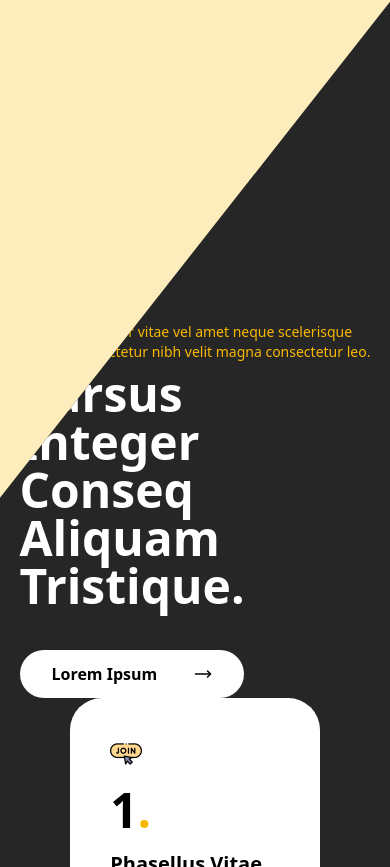
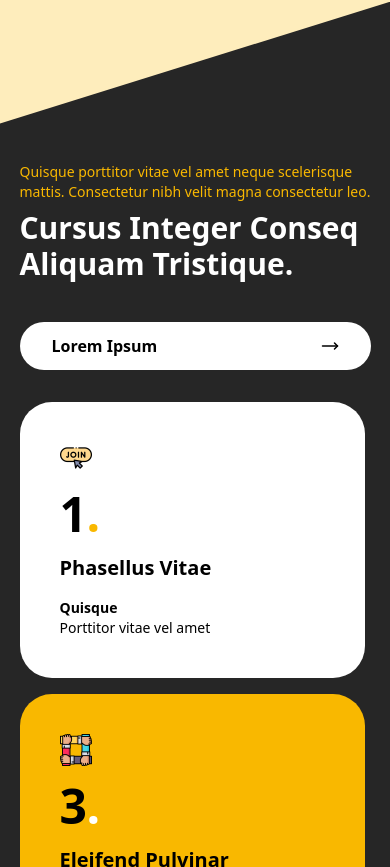
Before and after one commit to aimun-naharr/design-task, a React (Vite) app: page / in a window 390 px wide. Shown: the part 1017-1884 px from the top of the page. Built offline with nearby package versions, Linux system fonts and the light colour scheme.

Commit message:
Enhance responsiveness of Services , Thought and topService component

```diff
--- a/src/App.css
+++ b/src/App.css
@@ -18,6 +18,9 @@ img {
   height: 100%;
 }
 
-.custom-clip-path {
+.custom-clip-path-md {
   clip-path: polygon(0 20%, 100% 0, 100% 80%, 0% 100%);
 }
+.custom-clip-path-xs {
+  clip-path: polygon(0 6%, 100% 0, 100% 94%, 0% 100%);
+}
--- a/src/components/home/Services.jsx
+++ b/src/components/home/Services.jsx
@@ -8,10 +8,13 @@ const ServiceCard = ({ service, i }) => {
   return (
     <div
       key={service.title}
-      className={cn("flex flex-col gap-4 p-10 rounded-4xl max-w-[350px] mt-0", {
-        "bg-white": i === 0 || i === 3,
-        "bg-orange": i === 1 || i === 2,
-      })}
+      className={cn(
+        "flex flex-col gap-4 p-10 rounded-4xl max-w-[345px] w-full mt-0",
+        {
+          "bg-white": i === 0 || i === 3,
+          "bg-orange": i === 1 || i === 2,
+        }
+      )}
     >
       <div className="w-8">
         <img src={service.icon} alt={service.title} />
@@ -65,21 +68,21 @@ export default function Services() {
   ];
   return (
     <section className="  relative  ">
-      <div className="  pt-[20rem] py-[30rem] bg-dark  custom-clip-path">
+      <div className="pt-[10rem] py-[30rem]  md:pt-[20rem] md:py-[30rem] bg-dark  md:custom-clip-path-md custom-clip-path-xs">
         <div className="container">
-          <div className="flex flex-col md:flex-row items-center justify-center  md:justify-between ">
+          <div className="flex flex-col md:flex-row items-center justify-center  md:justify-between gap-8">
             {/* left */}
             <div className="max-w-[550px] flex flex-col gap-2">
               <p className="text-orange text-sm font-light">
                 Quisque porttitor vitae vel amet neque scelerisque mattis.
                 Consectetur nibh velit magna consectetur leo.{" "}
               </p>
-              <div className="text-5xl font-bold text-white">
+              <div className="md:text-5xl text-3xl font-bold text-white">
                 <h3>Cursus Integer Conseq </h3>
                 <h3>Aliquam Tristique.</h3>
               </div>
               <Button
-                className={"w-56 mt-8"}
+                className={"md:w-56 w-full mt-8"}
                 variant="secondary"
                 icon={<MoveRight size={18} />}
               >
@@ -87,12 +90,12 @@ export default function Services() {
               </Button>
             </div>
             {/* right */}
-            <div className="flex flex-col md:flex-row gap-10 ">
-              <div className="flex flex-col gap-10">
+            <div className="flex flex-col sm:flex-row md:gap-10 gap-4 w-full">
+              <div className="flex flex-col md:gap-10 gap-4">
                 <ServiceCard service={services[0]} i={0} />
                 <ServiceCard service={services[2]} i={2} />
               </div>
-              <div className="flex flex-col gap-10 mt-20">
+              <div className="flex flex-col md:gap-10 gap-4 md:mt-20 mt-0">
                 <ServiceCard service={services[1]} i={1} />
                 <ServiceCard service={services[3]} i={3} />
               </div>
@@ -100,7 +103,7 @@ export default function Services() {
           </div>
         </div>
       </div>
-      <div className="absolute -bottom-10 z-[10] left-1/2 -translate-x-1/2 lg:w-[1280px] w-full">
+      <div className="absolute md:-bottom-10 -bottom-[14rem]  z-[10] left-1/2 -translate-x-1/2 lg:w-[1280px] w-full">
         <Thought />
       </div>
     </section>
--- a/src/components/home/Thought.jsx
+++ b/src/components/home/Thought.jsx
@@ -3,20 +3,24 @@ import React from "react";
 import avatar from "../../assets/avatar.png";
 export default function Thought() {
   return (
-    <div className="container flex flex-col md:flex-row items-center justify-center bg-white relative  gap-10  py-16  px-20 rounded-4xl thought-section w-full">
+    <div className="container flex flex-col sm:flex-row items-center justify-center bg-white relative  gap-10 py-8 md:py-16 px-6 md:px-20 rounded-4xl thought-section w-full">
       {/* image */}
       <div className="max-w-[472px] md:w-[470px]  md:rounded-full    overflow-hidden ">
         <img src={avatar} alt="avatar" className="object-cover" />
       </div>
       <div className="flex flex-col gap-6 flex-grow ">
-        <h3 className=" text-4xl font-bold">What our customers thought?</h3>
+        <h3 className=" md:text-4xl text-2xl md:text-left text-center font-bold">
+          What our customers thought?
+        </h3>
         <div className="flex flex-col gap-4">
-          <p className=" text-xl font-light">
+          <p className=" md:text-xl text-sm font-light md:text-left text-center">
             Euismod magna id purus eget nunc ligula suspendisse dui netus.
             Condimentum blandit rutrum at mauris enim pulvinar duis etiam duis.{" "}
           </p>
-          <h4 className=" font-semibold">Holly Davidson</h4>
-          <div className="flex gap-4 mt-2">
+          <h4 className=" font-semibold text-center md:text-left">
+            Holly Davidson
+          </h4>
+          <div className="flex gap-4 mt-2 items-center justify-center md:justify-start">
             <MoveLeft className="text-dark" />
             <MoveRight className="text-orange" />
           </div>
--- a/src/components/home/TopService.jsx
+++ b/src/components/home/TopService.jsx
@@ -14,11 +14,11 @@ export default function TopService() {
     "Vulputate et vulputate suspendisse",
   ];
   return (
-    <div className="bg-orange custom-clip-path py-[10rem] relative  ">
-      <div className="container flex flex-col md:flex-row items-center justify-between px-20">
+    <div className="bg-orange md:custom-clip-path-md custom-clip-path-xs md:py-[10rem] py-[12rem] relative  ">
+      <div className="container flex flex-col-reverse md:flex-row items-center justify-between px-2 md:px-20">
         {/* left */}
         <div className="flex flex-col gap-10">
-          <div className="text-5xl font-bold">
+          <div className="md:text-5xl text-3xl font-bold">
             <h1>Cursus Integer</h1>
             <h1>Consequat Tristique.</h1>
           </div>
@@ -29,7 +29,7 @@ export default function TopService() {
           </div>
           <div>
             <Button
-              className="w-56"
+              className="md:w-56 w-full"
               variant="dark"
               icon={<MoveRight size={18} />}
             >
@@ -38,7 +38,7 @@ export default function TopService() {
           </div>
         </div>
         {/* right */}
-        <div>
+        <div className="max-w-[614px] w-full mt-10 sm:mt-0">
           <img src={topService} alt="top-service" />
         </div>
       </div>
```
